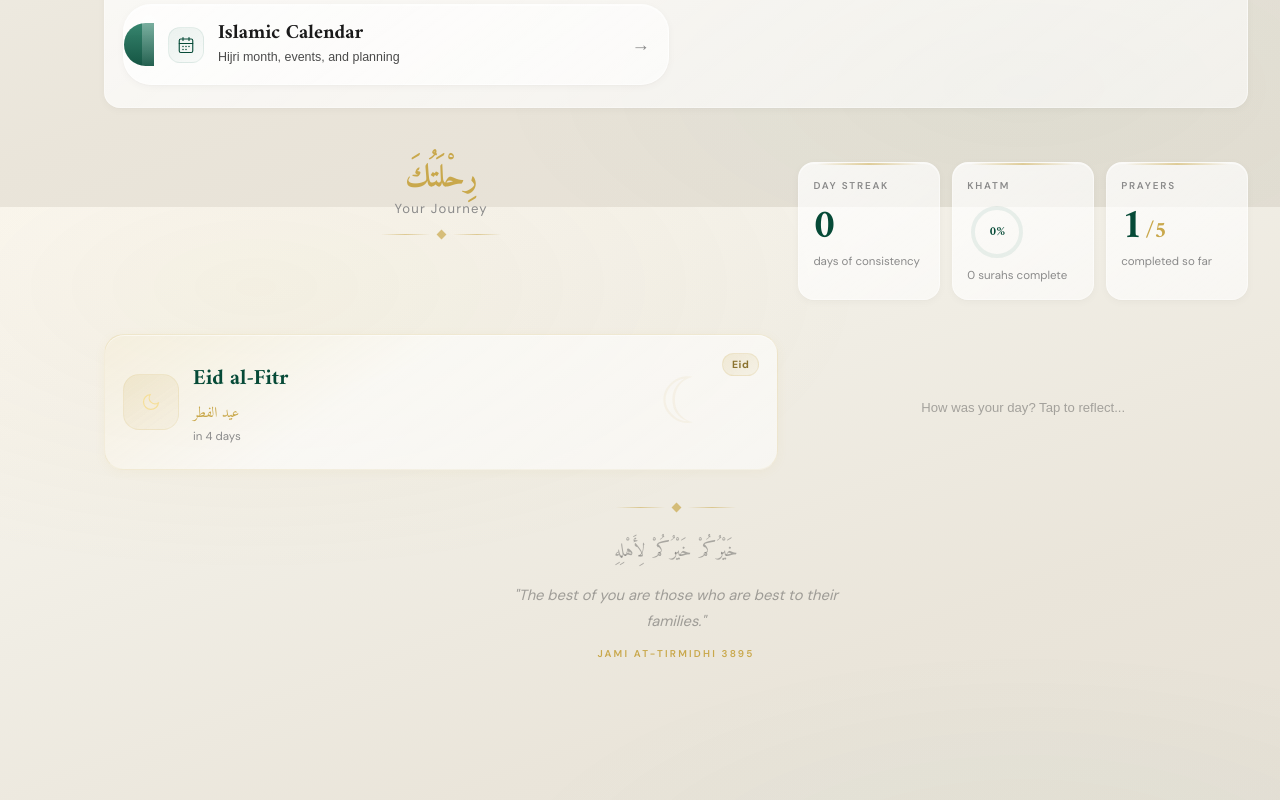
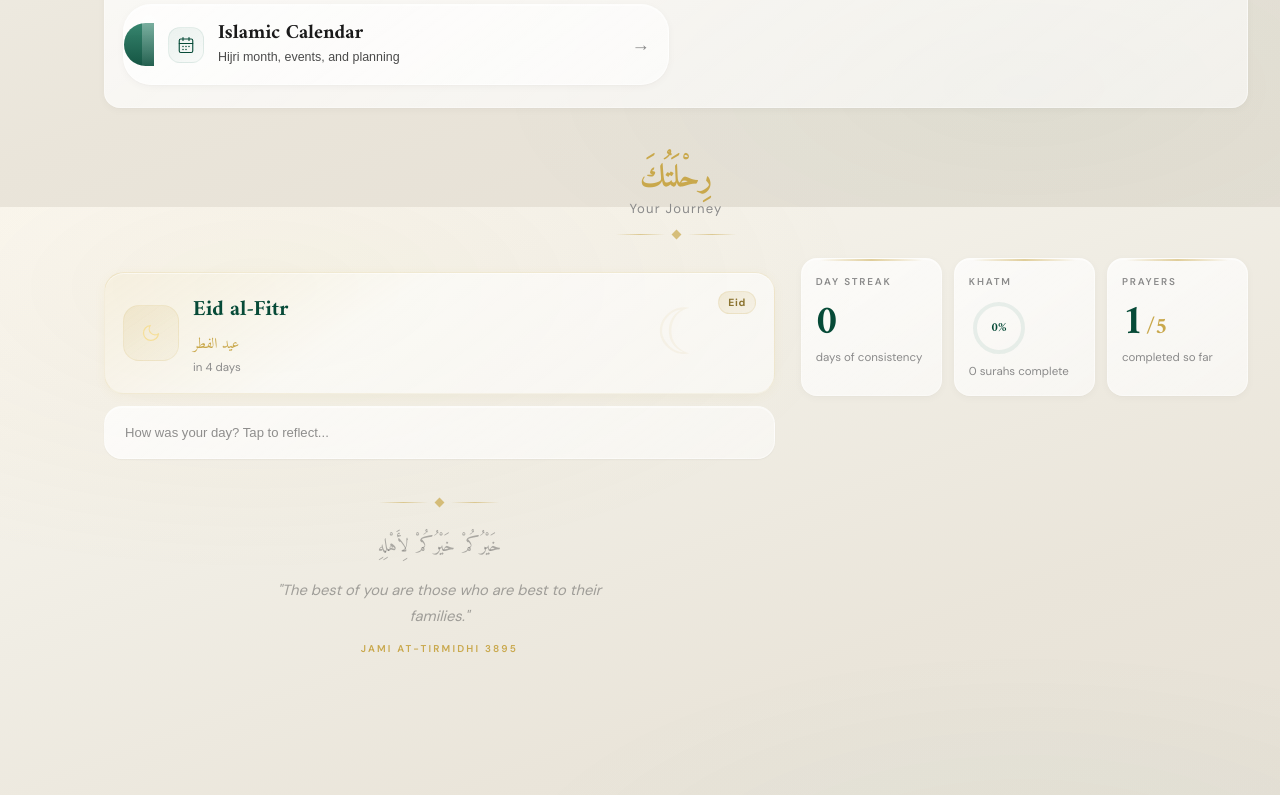
Before and after one commit to themuneebbilal/muslimos, a React (Vite) app: page / in a window 1280 px wide. Shown: the part 1393-2193 px from the top of the page. Built offline with nearby package versions, Linux system fonts and the light colour scheme; no server answers.

Commit message:
fix: improve home desktop journey layout

```diff
--- a/src/components/HomePage.jsx
+++ b/src/components/HomePage.jsx
@@ -439,6 +439,35 @@ export default function HomePage({ location, calcMethodIdx, onNavigate, onOpenDr
           <HomeDivider />
         </div>
 
+        <div className="homev2-journey-layout">
+          <div className="homev2-journey-main">
+            {eidEvent && (
+              <article className="homev2-eid-card homev2-reveal-7">
+                <HomeIconWrap tone="gold">
+                  <IconCrescent size={20} />
+                </HomeIconWrap>
+                <div>
+                  <div className="homev2-eid-title">{eidEvent.name}</div>
+                  <div className="homev2-eid-ar">{eidEvent.nameAr}</div>
+                  <div className="homev2-eid-copy">in {eidEvent.daysUntil} days</div>
+                </div>
+                <div className="homev2-badge homev2-badge-light">Eid</div>
+              </article>
+            )}
+
+            <button type="button" className="homev2-journal" onClick={() => onNavigate('journal')}>
+              How was your day? Tap to reflect...
+            </button>
+
+            <footer className="homev2-footer homev2-reveal-7">
+              <HomeDivider />
+              <div className="homev2-footer-ar">خَيْرُكُمْ خَيْرُكُمْ لِأَهْلِهِ</div>
+              <div className="homev2-footer-en">"The best of you are those who are best to their families."</div>
+              <div className="homev2-footer-ref">Jami at-Tirmidhi 3895</div>
+            </footer>
+          </div>
+
+          <div className="homev2-journey-side">
             <div className="homev2-metrics">
               <article className="homev2-metric glass-card">
                 <div className="homev2-metric-label">Day Streak</div>
@@ -476,32 +505,9 @@ export default function HomePage({ location, calcMethodIdx, onNavigate, onOpenDr
                 <div className="homev2-metric-sub">completed so far</div>
               </article>
             </div>
-
-        {eidEvent && (
-          <article className="homev2-eid-card homev2-reveal-7">
-            <HomeIconWrap tone="gold">
-              <IconCrescent size={20} />
-            </HomeIconWrap>
-            <div>
-              <div className="homev2-eid-title">{eidEvent.name}</div>
-              <div className="homev2-eid-ar">{eidEvent.nameAr}</div>
-              <div className="homev2-eid-copy">in {eidEvent.daysUntil} days</div>
           </div>
-            <div className="homev2-badge homev2-badge-light">Eid</div>
-          </article>
-        )}
-
-        <button type="button" className="homev2-journal" onClick={() => onNavigate('journal')}>
-          How was your day? Tap to reflect...
-        </button>
+        </div>
       </section>
-
-      <footer className="homev2-footer homev2-reveal-7">
-        <HomeDivider />
-        <div className="homev2-footer-ar">خَيْرُكُمْ خَيْرُكُمْ لِأَهْلِهِ</div>
-        <div className="homev2-footer-en">"The best of you are those who are best to their families."</div>
-        <div className="homev2-footer-ref">Jami at-Tirmidhi 3895</div>
-      </footer>
     </div>
   );
 }
--- a/src/styles/home-promoted.css
+++ b/src/styles/home-promoted.css
@@ -958,6 +958,16 @@
   padding: 24px 0 0;
 }
 
+.homev2-journey-layout {
+  display: grid;
+  gap: 18px;
+}
+
+.homev2-journey-main,
+.homev2-journey-side {
+  min-width: 0;
+}
+
 .homev2-metrics {
   display: grid;
   grid-template-columns: repeat(3, 1fr);
@@ -1096,16 +1106,19 @@
   margin-top: 12px;
   width: 100%;
   border: none;
-  background: transparent;
-  padding: 14px 4px 0;
-  text-align: center;
-  color: rgba(74,74,74,0.45);
+  background: linear-gradient(145deg, rgba(255,255,255,0.72), rgba(255,255,255,0.52));
+  border-radius: 18px;
+  padding: 18px 20px;
+  text-align: left;
+  color: rgba(74,74,74,0.62);
   font-size: var(--text-sm);
   cursor: pointer;
+  border: 1px solid rgba(255,255,255,0.44);
+  box-shadow: var(--shadow-xs), inset 0 1px 0 rgba(255,255,255,0.45);
 }
 
 .homev2-footer {
-  padding: 34px 0 16px;
+  padding: 18px 0 16px;
   text-align: center;
 }
 
@@ -1278,3 +1291,19 @@
     padding-top: 28px;
   }
 }
+
+@media (min-width: 1100px) {
+  .homev2-journey-layout {
+    grid-template-columns: minmax(0, 1.35fr) minmax(360px, 0.9fr);
+    align-items: start;
+    gap: 26px;
+  }
+
+  .homev2-journey-side .homev2-metrics {
+    grid-template-columns: repeat(3, minmax(0, 1fr));
+  }
+
+  .homev2-journey-main .homev2-footer {
+    margin-top: 8px;
+  }
+}
--- a/src/styles/theme.css
+++ b/src/styles/theme.css
@@ -1519,15 +1519,13 @@ body.dark-mode .category-header {
   }
 
   .homev2-journey {
-    display: grid;
-    grid-template-columns: minmax(0, 1.2fr) minmax(280px, 0.8fr);
-    gap: 20px;
-    align-items: stretch;
-  }
-
-  .homev2-eid-card,
-  .homev2-journal {
-    height: 100%;
+    display: block;
+  }
+
+  .homev2-journey-layout {
+    grid-template-columns: minmax(0, 1.35fr) minmax(360px, 0.9fr);
+    gap: 26px;
+    align-items: start;
   }
 
   /* ═══════════════════════════════════════
```
Lines whose indentation alone changed are shown as unchanged.
